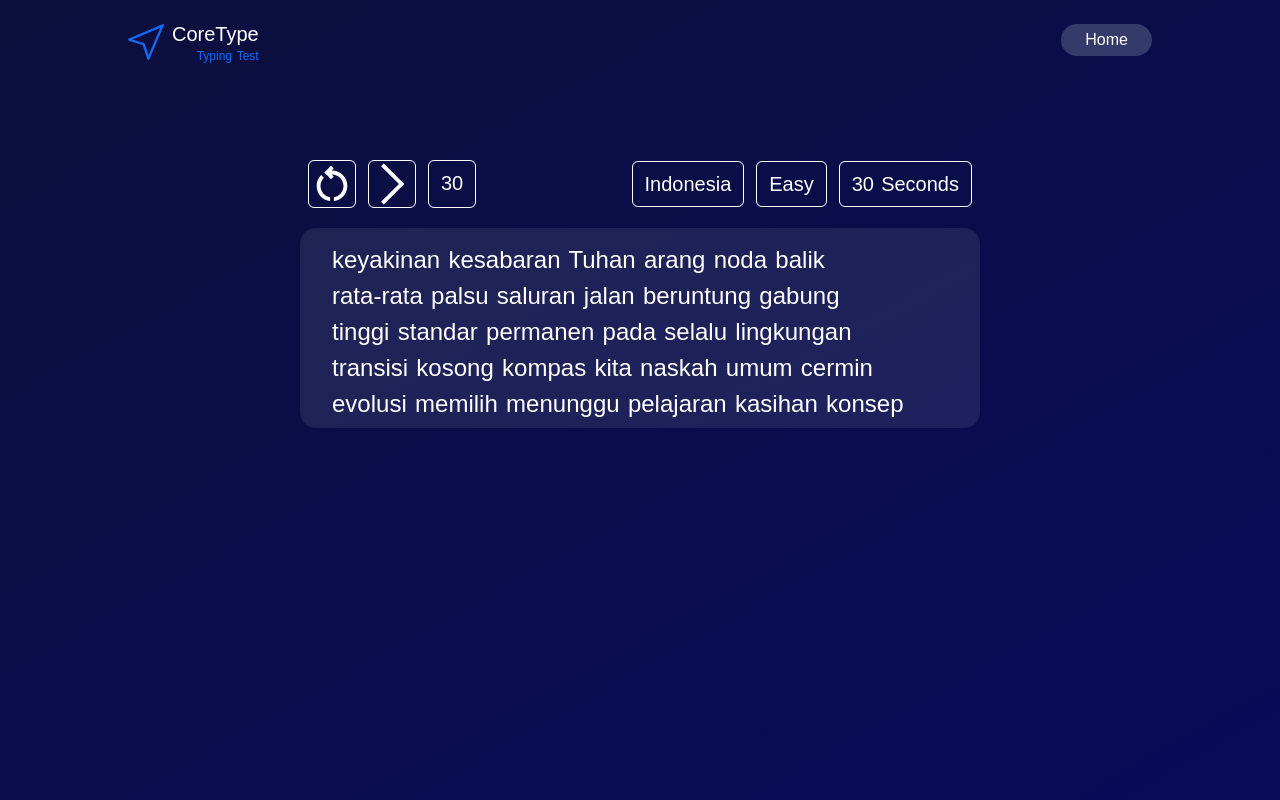
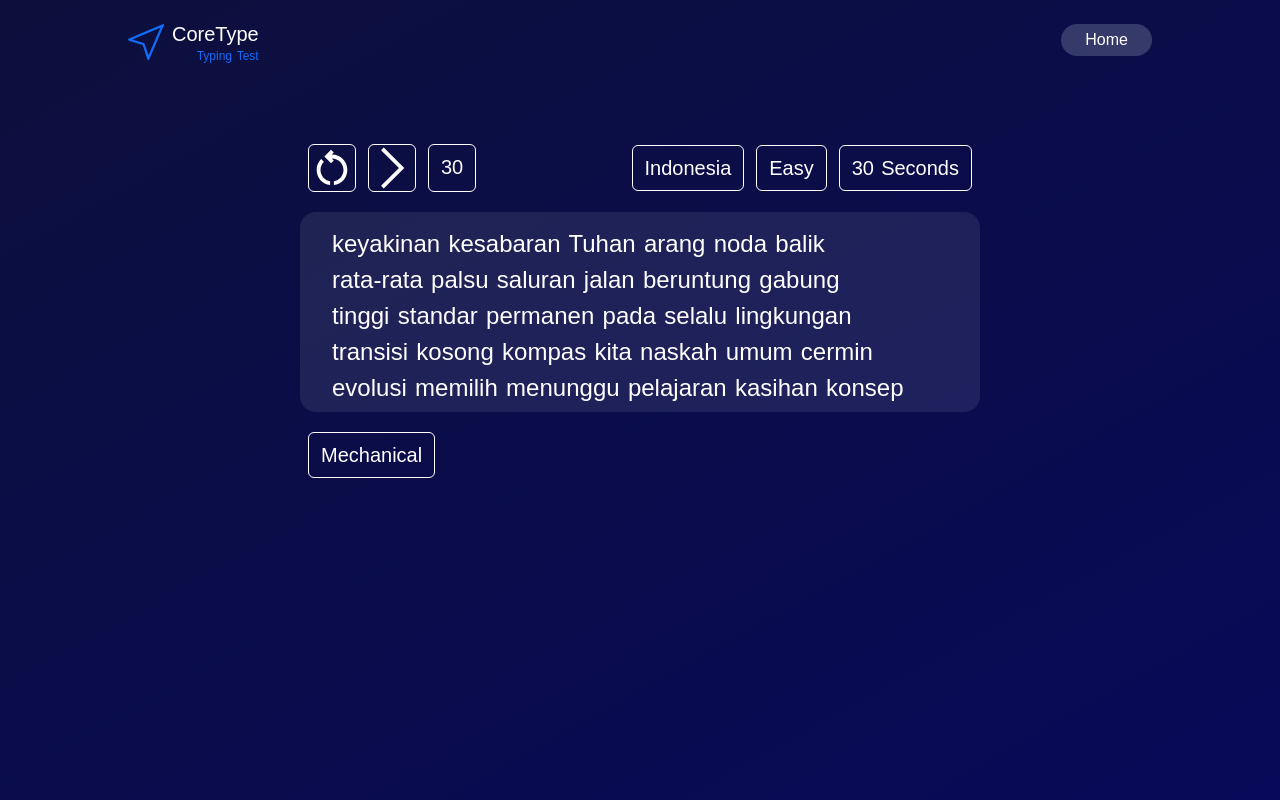
Before and after one commit to izza-sirkast/coretype, a Next.js app: page /typingtest in a window 1280 px wide. Built offline with nearby package versions, Linux system fonts and the light colour scheme.

Commit message:
feat: add a button for choosing typing sound effect

```diff
--- a/src/app/typingtest/page.js
+++ b/src/app/typingtest/page.js
@@ -12,6 +12,7 @@ import RestartButton from "@/components/buttons/RestartButton";
 import ChooseLanguage from "@/components/buttons/ChooseLanguage";
 import ChooseDifficulty from "@/components/buttons/ChooseDifficulty";
 import ChooseTime from "@/components/buttons/ChooseTime";
+import ChooseTypingSound from "@/components/buttons/ChooseTypingSound";
 import NavBar from "@/components/NavBar";
 import FinishPage from "@/components/FinishPage";
 import { updateStats } from "@/library/functionality";
@@ -31,6 +32,7 @@ export default function TypingTest() {
   const [language, setLanguage] = useState("Indonesia");
   const [difficulty, setDifficulty] = useState("Easy");
   const [timeMode, setTimeMode] = useState("30");
+  const [typingSound, setTypingSound] = useState("Mechanical")
   const typingDivRef = useRef(); // Untuk me-ref typing div
 
   // Menyiapkan text dari file json
@@ -127,7 +129,7 @@ export default function TypingTest() {
     <div className="w-full max-h-screen min-h-screen home-gradient">
       <NavBar />
 
-      <div className="flex items-center mx-auto option-container-width mt-20 mb-5 px-2 justify-between">
+      <div className="flex items-center mx-auto option-container-width mt-16 mb-5 px-2 justify-between">
         <div className="flex *:mr-3">
           <RestartButton
             size={"5"}
@@ -184,18 +186,19 @@ export default function TypingTest() {
         focusDiv={focusDiv}
         setFocusDiv={setFocusDiv}
         finish={finish}
-        setFinish={setFinish}
         timerSec={timerSec}
-        setTimerSec={setTimerSec}
         timer={timer}
         setTimer={setTimer}
         text={text}
         ref={typingDivRef}
         timeMode={timeMode}
         setSalahKetikSemuaCount={setSalahKetikSemuaCount}
+        typingSound={typingSound}
       />
 
-      <div className="">{finish && resultCard}</div>
+      <div className="flex items-center mx-auto option-container-width mt-5 px-2 justify-between">
+            <ChooseTypingSound typingSound={typingSound} setTypingSound={setTypingSound} timer={timer} />
+      </div>
     </div>
   );
 }
--- a/src/components/FinishPage.jsx
+++ b/src/components/FinishPage.jsx
@@ -74,7 +74,6 @@ function FinishPage({
     salahKetikSemuaCount,
     salahKetikKelebihan
   );
-  console.log(statsOverTime);
   return (
     <div className="w-full max-h-screen min-h-screen home-gradient">
       <NavBar />
--- a/src/components/TypingTestBox.jsx
+++ b/src/components/TypingTestBox.jsx
@@ -2,8 +2,10 @@ import React, { useEffect, useRef } from "react";
 
 import { generateProgressText } from "@/library/functionality";
 import cherryBlue from "@/assets/sound/cherryBlue.wav";
-// import keyboardSound from "@/assets/sound/keyboard.wav";
-// import typeSoft from "@/assets/sound/typeSoft.wav";
+import keyboardSound from "@/assets/sound/keyboard.wav";
+import typeSoft from "@/assets/sound/typeSoft.wav";
+import augh from "@/assets/sound/augh.wav";
+import ugh from "@/assets/sound/ugh.wav";
 
 const TypingTestBox = React.forwardRef((props, ref) => {
   const {
@@ -16,14 +18,13 @@ const TypingTestBox = React.forwardRef((props, ref) => {
     focusDiv,
     setFocusDiv,
     finish,
-    setFinish,
     timerSec,
-    setTimerSec,
     timer,
     setTimer,
     text,
     timeMode,
     setSalahKetikSemuaCount,
+    typingSound
   } = props;
   const textArr = text.split("");
 
@@ -31,8 +32,18 @@ const TypingTestBox = React.forwardRef((props, ref) => {
   const typeSoundRef = useRef(null);
 
   useEffect(() => {
-    typeSoundRef.current = new Audio(cherryBlue);
-  }, []);
+    if(typingSound == "Mechanical"){
+      typeSoundRef.current = new Audio(cherryBlue);
+    }else if(typingSound == "Regular"){
+      typeSoundRef.current = new Audio(keyboardSound);
+    }else if(typingSound == "Tick Machine"){
+      typeSoundRef.current = new Audio(typeSoft);
+    }else if(typingSound == "Ugh (Minecraft)"){
+      typeSoundRef.current = new Audio(ugh);
+    }else if(typingSound == "Augh"){
+      typeSoundRef.current = new Audio(augh);
+    }
+  }, [typingSound]);
 
   const playTypeSound = () => {
     if (typeSoundRef.current) {
@@ -147,9 +158,9 @@ const TypingTestBox = React.forwardRef((props, ref) => {
     }
   };
 
-  if (ref.current) {
+  // if (ref.current) {
     // console.log(ref.current.offsetWidth)
-  }
+  // }
 
   const handleClick = (e) => {
     setFocusDiv((fc) => !fc);
--- /dev/null
+++ b/src/components/buttons/ChooseTypingSound.jsx
@@ -0,0 +1,61 @@
+import React, { useState } from 'react'
+
+function ChooseTypingSound({typingSound, setTypingSound, timer}) {
+    const [openOptions, setOpenOptions] = useState(false)
+
+    if(timer == "start" && openOptions){
+        setOpenOptions(op => false)
+    }
+
+    const handleClickOpenOptions = () => {
+        if(timer == "start"){
+            return
+        }
+
+        setOpenOptions(op => !op)
+    }
+
+    const handleClick = (typingSoundInput) => {
+        setTypingSound(d => typingSoundInput)
+        setOpenOptions(op => false)
+    }
+
+  return (
+    <div className='flex items-start'>
+        <div className={`text-xl px-3 py-2 border border-white text-white rounded-md ${timer != "start" ? "hover:bg-white hover:bg-opacity-20 hover:cursor-pointer" : "bg-white bg-opacity-30"} select-none mr-1`} onClick={() => handleClickOpenOptions()}>
+            {typingSound}
+        </div>
+
+        {openOptions &&
+        <div className='py-1 bg-white border border-black rounded-md w-36'>
+
+            <button
+                className={`hover:bg-slate-400 px-2 w-full text-left rounded-md ${typingSound == "Mechanical" && "bg-slate-400"}`} onClick={() => handleClick("Mechanical")}>
+                    <p className='ml-2'>Mechanical</p>
+            </button>
+
+            <button
+                className={`hover:bg-slate-400 px-2 w-full text-left rounded-md ${typingSound == "Regular" && "bg-slate-400"}`} onClick={() => handleClick("Regular")}>
+                    <p className='ml-2'>Regular</p>
+            </button>
+
+            <button
+                className={`hover:bg-slate-400 px-2 w-full text-left rounded-md ${typingSound == "Tick Machine" && "bg-slate-400"}`} onClick={() => handleClick("Tick Machine")}>
+                    <p className='ml-2'>Tick Machine</p>
+            </button>
+            <button
+                className={`hover:bg-slate-400 px-2 w-full text-left rounded-md ${typingSound == "Ugh (Minecraft)" && "bg-slate-400"}`} onClick={() => handleClick("Ugh (Minecraft)")}>
+                    <p className='ml-2'>Ugh (Minecraft)</p>
+            </button>
+            <button
+                className={`hover:bg-slate-400 px-2 w-full text-left rounded-md ${typingSound == "Augh" && "bg-slate-400"}`} onClick={() => handleClick("Augh")}>
+                    <p className='ml-2'>Augh</p>
+            </button>
+
+        </div>
+        }
+    </div>
+  )
+}
+
+export default ChooseTypingSound
--- a/src/library/functionality.js
+++ b/src/library/functionality.js
@@ -18,7 +18,6 @@ export const calculateWPM = (timeMode, cursorPos, salahKetik, salahKetikKelebiha
 
 export const calculateAccuracy = (cursorPos, salahKetikSemua, salahKetikKelebihan) => {
     // cursorPos - salahKetik - salahKetikKelebihan
-    console.log(cursorPos, salahKetikSemua, salahKetikKelebihan["count"])
     const accuracy = Math.round(((cursorPos - salahKetikSemua - salahKetikKelebihan["count"]) / cursorPos) * 100)
     return accuracy
 }
@@ -47,7 +46,6 @@ export const updateStats = (timeMode, timerSec, cursorPos, salahKetik, salahKeti
       if(statsOverTime.at(-1)[0] != countUp && wpm != NaN && countUp != 0){
         setStatsOverTime(sts => [...sts, [countUp, wpm, grossWpm]])
       }
-      console.log(statsOverTime)
     }
   }
 
```
Also changed, not shown: 2 other files (tests, documents, lock files or other folders).
